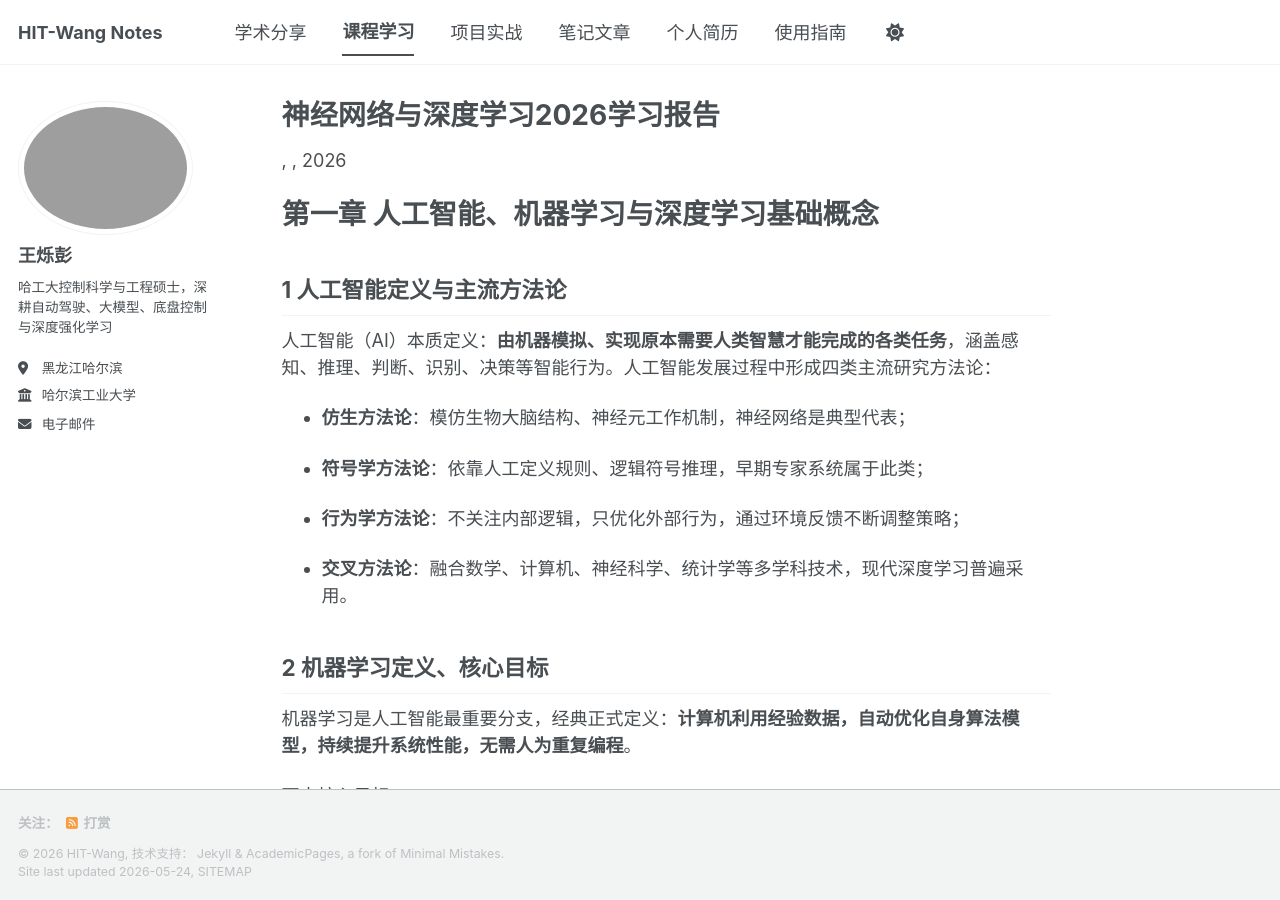
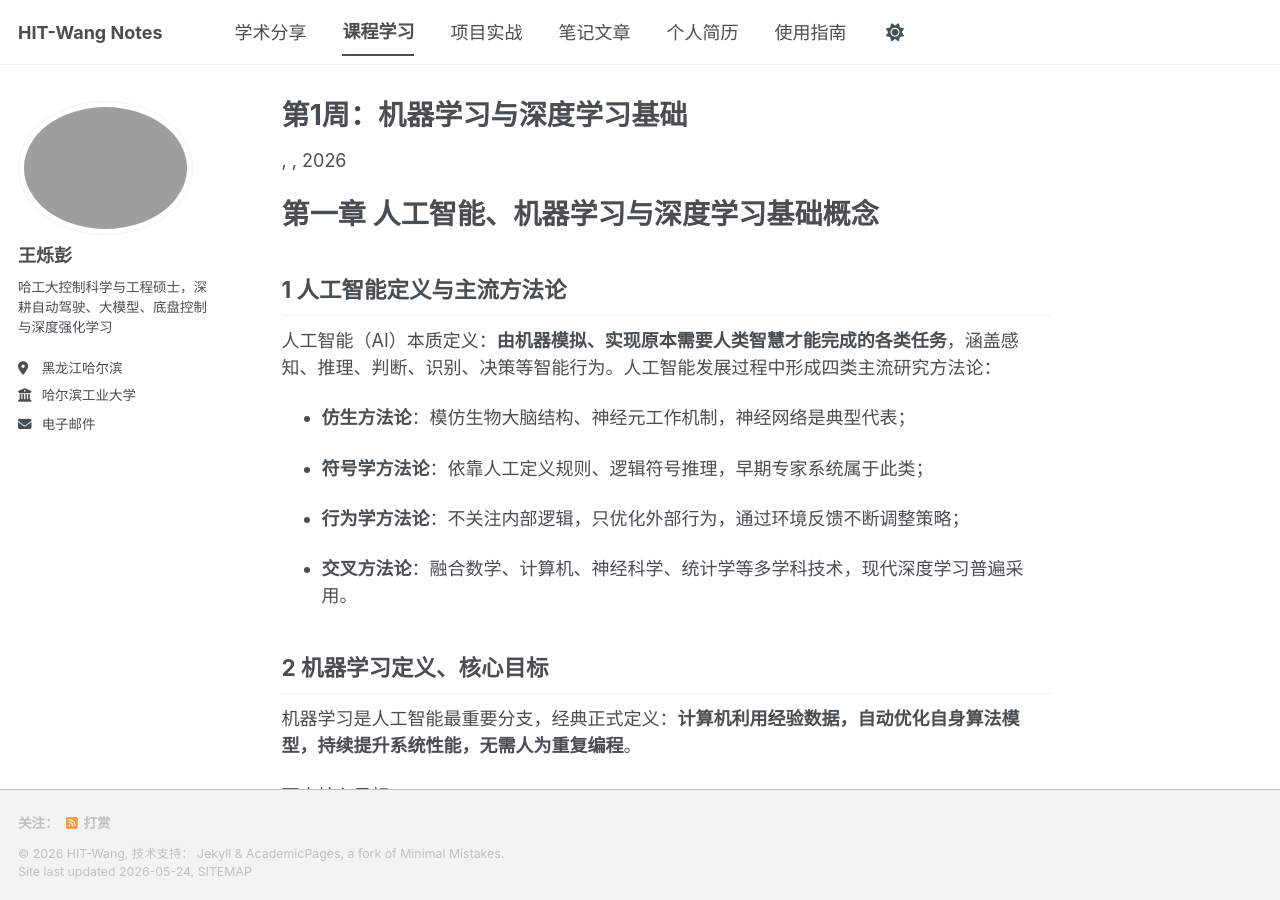
Before and after one commit to HITWang-tech/HITWang-tech.github.io, a Jekyll site: the page built from _teaching/DL-Week1.md, in a window 1280 px wide and 900 px high. Built offline with Jekyll 4.4.1, drawn with Linux system fonts in a browser that asks for light colours; a script bundle is joined from its source files by our own code; library files that are not in the unit come from our copies.

Commit message:
Update DL-Week1.md

```diff
--- a/_teaching/DL-Week1.md
+++ b/_teaching/DL-Week1.md
@@ -1,5 +1,5 @@
 ---
-title: "神经网络与深度学习2026学习报告"
+title: "第1周：机器学习与深度学习基础"
 collection: teaching
 permalink: /teaching/DL-Week1
 ---
```
